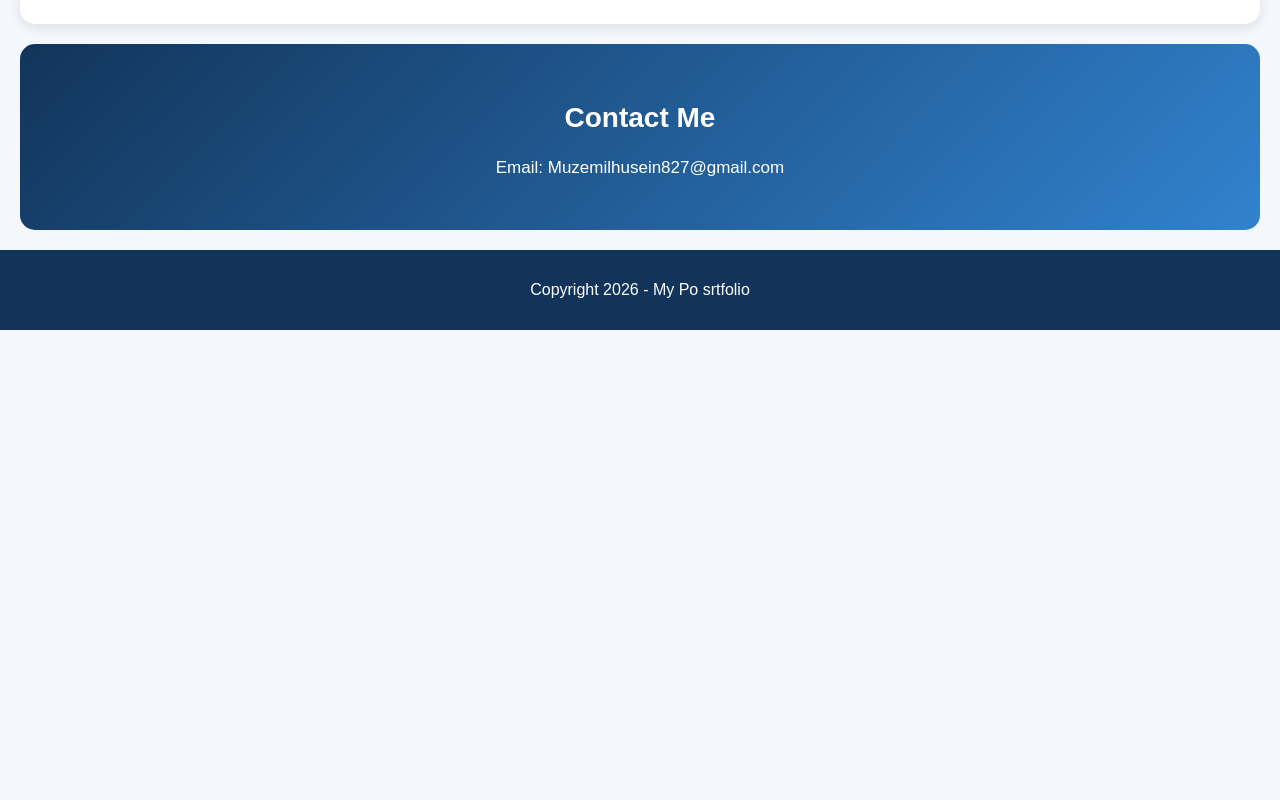
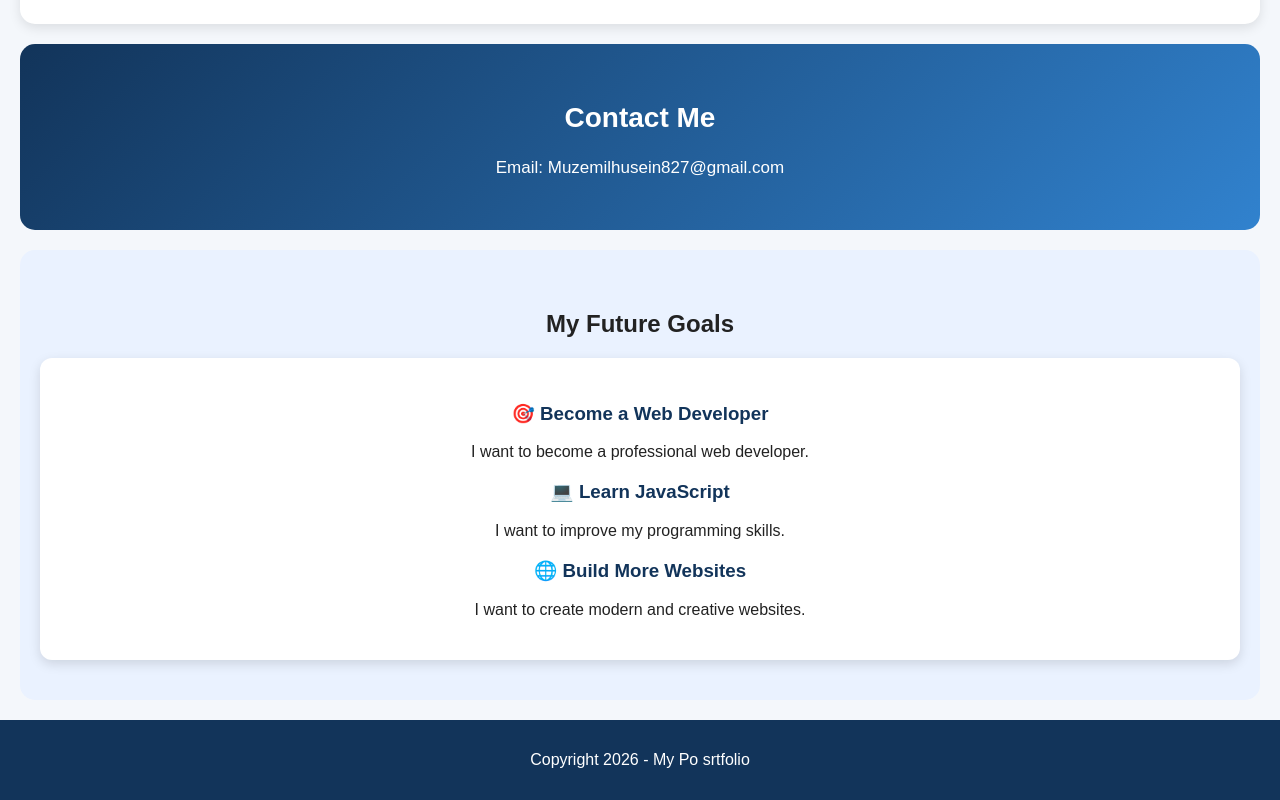
Before and after one commit to Nebil40/portifolio, a plain HTML site: page index.html in a window 1280 px wide. Shown: the part 1901-2701 px from the top of the page. Before the commit the page ends 2231 px from the top, so only its background shows below. Drawn offline with Linux system fonts and the light colour scheme; a script that the page names is missing.

Commit message:
Add future goals section

```diff
--- a/index.html
+++ b/index.html
@@ -102,7 +102,26 @@
   <section id="contact">
     <h2>Contact Me</h2>
     <p>Email: Muzemilhusein827@gmail.com</p>
-  </section>
+    </section>
+  <section id="goals">
+
+    <h2>My Future Goals</h2>
+
+    <div class="goal-card">
+
+        <h3>🎯 Become a Web Developer</h3>
+        <p>I want to become a professional web developer.</p>
+
+        <h3>💻 Learn JavaScript</h3>
+        <p>I want to improve my programming skills.</p>
+
+        <h3>🌐 Build More Websites</h3>
+        <p>I want to create modern and creative websites.</p>
+
+    </div>
+
+</section>
+
 
   <footer>
     <p>Copyright 2026 - My Po
--- a/style.css
+++ b/style.css
@@ -193,7 +193,6 @@ footer {
   color: #087f8c;
   font-weight: bold;
 }
-/* Education Design */
 
 #education {
     background: white;
@@ -219,8 +218,26 @@ footer {
 .education-card h3 {
     color: #12345a;
 }
+#goals {
+  background: #eaf2ff;
+  padding: 40px 20px;
+  margin: 20px;
+  border-radius: 15px;
+  text-align: center;
+}
 
-.education-card span {
-    color: blue;
-    font-weight: bold;
+.goal-card {
+  background: white;
+  padding: 25px;
+  border-radius: 12px;
+  box-shadow: 0 4px 12px #00000020;
 }
+
+.goal-card h3 {
+  color: #12345a;
+  margin-top: 20px;
+}
+
+.goal-card p {
+  color: #555:
+}
```
